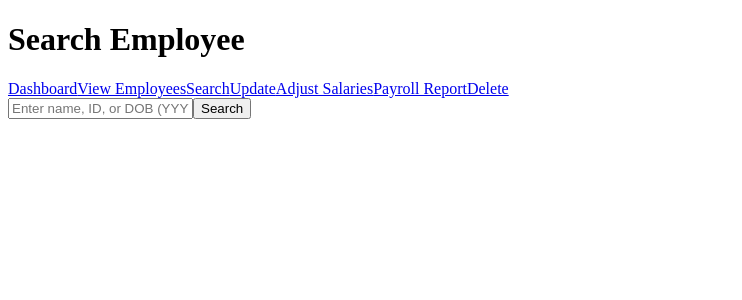
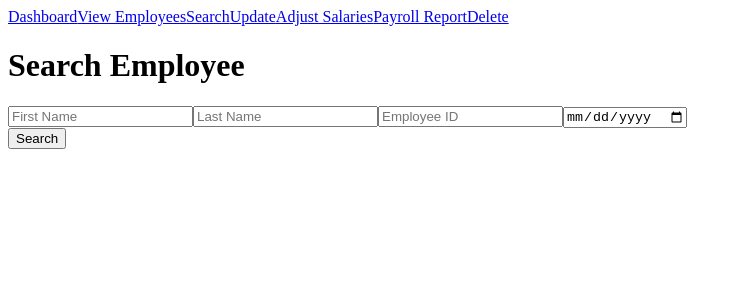
Before and after one commit to Tylammy/employee-webapp, a React (Create React App) app in the folder frontend/: page /admin/search in a window 1280 px wide. Shown: the top 300 px of the page, without its empty margins (0-742 px from the left). Built offline with nearby package versions, Linux system fonts and the light colour scheme.

Commit message:
finalzied the serach employee feature
THIS IS THE FINAL SEARCH EMPLOYEE FUNCTION
-you can search up an employee using multiple input boxes
-you can type in "NAME" "name" "NaMe" or "name " and the search function will still be able to search for your employee and list their data

```diff
--- a/frontend/src/pages/SearchEmployee.jsx
+++ b/frontend/src/pages/SearchEmployee.jsx
@@ -2,43 +2,68 @@ import React, { useState } from 'react';
 import AdminNavbar from './AdminNavbar';
 
 function SearchEmployee() {
-  const [query, setQuery] = useState('');
+  const [fname, setFname] = useState('');
+  const [lname, setLname] = useState('');
+  const [empid, setEmpid] = useState('');
+  const [dob, setDob] = useState('');
   const [results, setResults] = useState([]);
-  const [error, setError] = useState(null);
+  const [error, setError] = useState('');
 
   const handleSearch = async () => {
-    if (!query.trim()) return;
+    const trimmedFname = fname.trim();
+    const trimmedLname = lname.trim();
+    const trimmedEmpid = empid.trim();
+    const trimmedDob = dob.trim();
+
+    if (!trimmedFname && !trimmedLname && !trimmedEmpid && !trimmedDob) {
+      setError('⚠️ Please enter at least one search field.');
+      setResults([]);
+      return;
+    }
+
+    const query = new URLSearchParams({
+      fname: trimmedFname,
+      lname: trimmedLname,
+      empid: trimmedEmpid,
+      dob: trimmedDob
+    }).toString();
+
     try {
-      const res = await fetch(`http://localhost:5000/api/employees/search?q=${query}`);
+      const res = await fetch(`http://localhost:5000/api/employees/search?${query}`);
       const data = await res.json();
-      setResults(data);
-      setError(null);
+
+      if (data.length === 0) {
+        setError('❌ No employee found.');
+        setResults([]);
+      } else {
+        setResults(data);
+        setError('');
+      }
     } catch (err) {
       console.error(err);
-      setError('Search failed. Try again.');
+      setError('❌ Server error. Try again.');
+      setResults([]);
     }
   };
 
   return (
-    <div className="p-4">
-      <h1 className="text-xl font-bold mb-4">Search Employee</h1>
-      <div className="flex gap-2 mb-4">
+    <div className="p-6">
       <AdminNavbar />
-        <input
-          type="text"
-          placeholder="Enter name, ID, or DOB (YYYY-MM-DD)"
-          className="border p-2 w-full"
-          value={query}
-          onChange={(e) => setQuery(e.target.value)}
-        />
-        <button
-          className="bg-blue-600 text-white px-4 py-2"
-          onClick={handleSearch}
-        >
-          Search
-        </button>
+      <h1 className="text-2xl font-bold mb-4">Search Employee</h1>
+
+      <div className="grid grid-cols-1 md:grid-cols-2 gap-4 mb-4">
+        <input type="text" placeholder="First Name" value={fname} onChange={(e) => setFname(e.target.value)} className="border p-2" />
+        <input type="text" placeholder="Last Name" value={lname} onChange={(e) => setLname(e.target.value)} className="border p-2" />
+        <input type="text" placeholder="Employee ID" value={empid} onChange={(e) => setEmpid(e.target.value)} className="border p-2" />
+        <input type="date" placeholder="DOB" value={dob} onChange={(e) => setDob(e.target.value)} className="border p-2" />
       </div>
-      {error && <p className="text-red-600">{error}</p>}
+
+      <button className="bg-blue-600 text-white px-6 py-2 mb-4" onClick={handleSearch}>
+        Search
+      </button>
+
+      {error && <p className="text-red-600 mb-4">{error}</p>}
+
       {results.length > 0 && (
         <table className="table-auto w-full border border-collapse">
           <thead className="bg-gray-100">
@@ -48,8 +73,8 @@ function SearchEmployee() {
               <th className="border px-4 py-2">Email</th>
               <th className="border px-4 py-2">DOB</th>
               <th className="border px-4 py-2">Salary</th>
+              <th className="border px-4 py-2">Job Title</th>
               <th className="border px-4 py-2">Division</th>
-              <th className="border px-4 py-2">Job Title</th>
             </tr>
           </thead>
           <tbody>
@@ -59,11 +84,9 @@ function SearchEmployee() {
                 <td className="border px-4 py-2">{emp.Fname} {emp.Lname}</td>
                 <td className="border px-4 py-2">{emp.email}</td>
                 <td className="border px-4 py-2">{emp.DOB?.substring(0, 10) || 'N/A'}</td>
-                <td className="border px-4 py-2">
-                  {isNaN(parseFloat(emp.Salary)) ? 'N/A' : `$${parseFloat(emp.Salary).toFixed(2)}`}
-                </td>
+                <td className="border px-4 py-2">${parseFloat(emp.Salary).toFixed(2)}</td>
+                <td className="border px-4 py-2">{emp.job_title || 'N/A'}</td>
                 <td className="border px-4 py-2">{emp.division_name || 'N/A'}</td>
-                <td className="border px-4 py-2">{emp.job_title || 'N/A'}</td>
               </tr>
             ))}
           </tbody>
```
Also changed, not shown: 1 other file (tests, documents, lock files or other folders).
